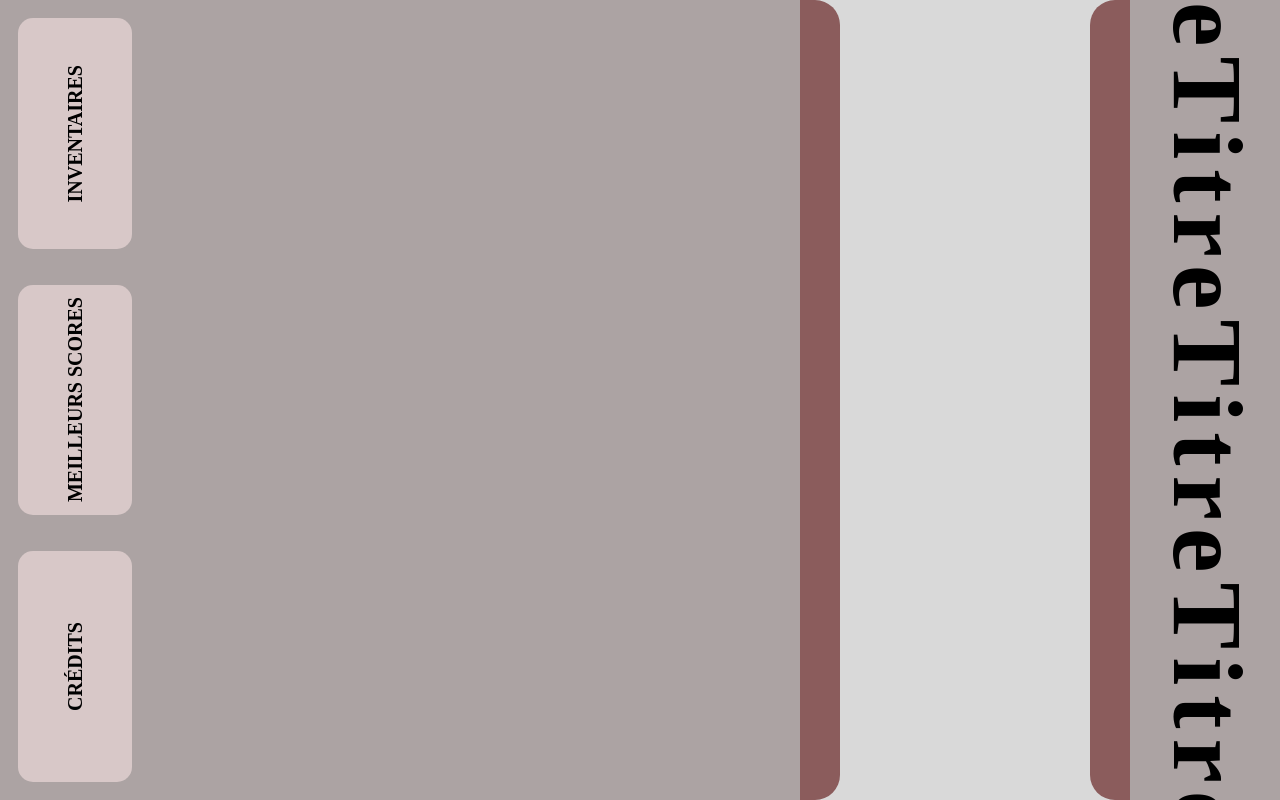
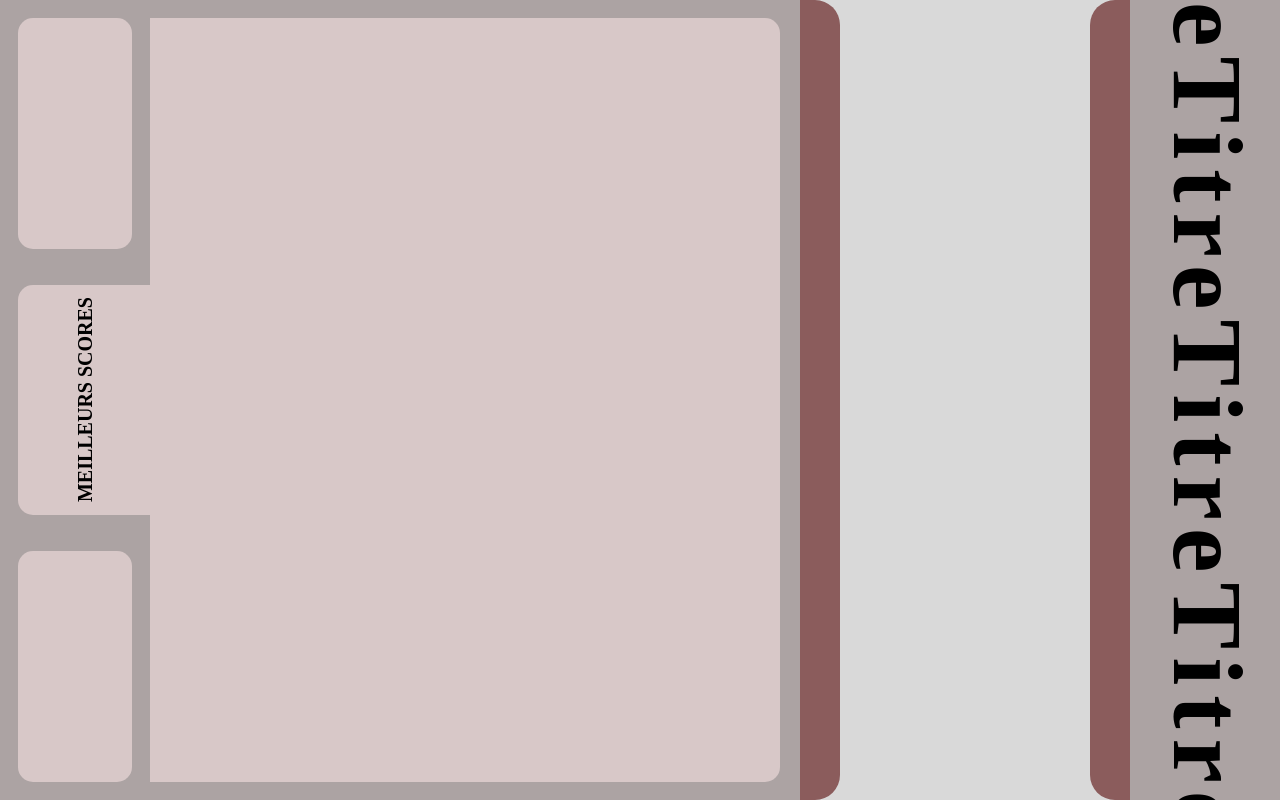
Before and after one commit to Rhapeuh/Crime.io, a website built with Vite: page client/index.html in a window 1280 px wide. Both pictures are taken after a click on the link "MEILLEURS SCORES". Built offline with nearby package versions, Linux system fonts and the light colour scheme; files whose address does not match are found by name.

Commit message:
ajout du fond + animation

```diff
--- a/client/index.html
+++ b/client/index.html
@@ -15,14 +15,15 @@
             <section class="menuGauche">
                 <div class="colonne gauche">
                     <div class="inventaires">
-                        <a>Inventaires</a>
+                        <a></a>
                     </div>
                     <div class="Scores">
                         <a>Meilleurs Scores</a>
                     </div>
                     <div class="credits">
-                        <a>Crédits</a>
+                        <a></a>
                     </div>
+                    <section class="fond"></section>
                 </div>
                 <div class="barre-verticale gauche"> </div>
             </section>
--- a/client/public/css/accueil.css
+++ b/client/public/css/accueil.css
@@ -114,7 +114,7 @@ h1 {
     justify-content: space-around;
     align-items: start;
     height: 100vh;
-	transition: width 2s ease-in-out;
+	transition: width 2s linear;
 }
 
 .colonne.gauche > div {
@@ -128,6 +128,7 @@ h1 {
     white-space: nowrap;
 	background-color: #D8C8C8;
 	cursor: pointer;
+	transition: width 1s linear;
 }
 
 .colonne.gauche a {
@@ -144,19 +145,42 @@ h1 {
     border-bottom-right-radius: 25px;
     position: absolute;
     left: 150px;
-    transition: left 2s ease-in-out;
+    transition: left 2s linear;
 }
 
-.menuGauche:has(.ouvert) .barre-verticale.gauche {
-    left: 800px;
+.fond{
+	left: 150px;
+	position: absolute;
+    background-color: #D8C8C8;
+    height: 95.4%;
+	width: 20px;
+	transition: width 2s linear;
+	z-index: 20;
+	border-top-right-radius: 15px;
+	border-bottom-right-radius: 15px;
 }
 
-.ouvert {
-    width: 800px;
+.accueil:has(.ouvert) {
+	.menuJeu {
+		filter: blur(2px) brightness(0.8);
+		transition: filter 0.4s;
+		pointer-events: none;
+	}
+	.barre-verticale.gauche {
+		left: 800px;
+	}
+
+	.fond {
+		width: 630px;
+	}
+
+	.colonne.gauche{
+		width: 800px;
+	}
 }
 
-.accueil:has(.ouvert) .menuJeu {
-filter: blur(2px) brightness(0.8);
-transition: filter 0.4s;
-pointer-events: none;
+.colonne.gauche > div.btn-cliquer {
+	width: 135px;
+	border-top-right-radius: 0px;
+	border-bottom-right-radius: 0px;
 }
--- a/client/src/AcceuilView.ts
+++ b/client/src/AcceuilView.ts
@@ -13,31 +13,43 @@ export default class AcceuilView extends View {
 	}
 
 	setMenuInterne() {
-		// On cible spécifiquement les boutons du menu
 		const menuLinks = this.element.querySelectorAll('.colonne.gauche > div');
 
 		menuLinks.forEach(element => {
 			element.addEventListener('click', event => {
 				event.preventDefault();
+				event.stopPropagation();
 
+				this.dernierElement?.classList.remove('btn-cliquer');
 				if (this.dernierElement === element) {
-					// Si on clique sur le même : on ferme
 					this.fermerTiroir();
-					this.dernierElement = null;
 				} else {
-					// Si on clique sur un autre : on ouvre (ou on reste ouvert)
+					this.dernierElement = element as HTMLElement;
 					this.ouvrirTiroir();
-					this.dernierElement = element as HTMLElement;
 				}
 			});
+		});
+
+		document.addEventListener('click', event => {
+			const target = event.target as HTMLElement;
+
+			if (
+				this.menuGauche.classList.contains('ouvert') &&
+				!this.menuGauche.contains(target)
+			) {
+				this.fermerTiroir();
+			}
 		});
 	}
 
 	ouvrirTiroir() {
 		this.menuGauche.classList.add('ouvert');
+		this.dernierElement?.classList.add('btn-cliquer');
 	}
 
 	fermerTiroir() {
 		this.menuGauche.classList.remove('ouvert');
+		this.dernierElement?.classList.remove('btn-cliquer');
+		this.dernierElement = null;
 	}
 }
```
